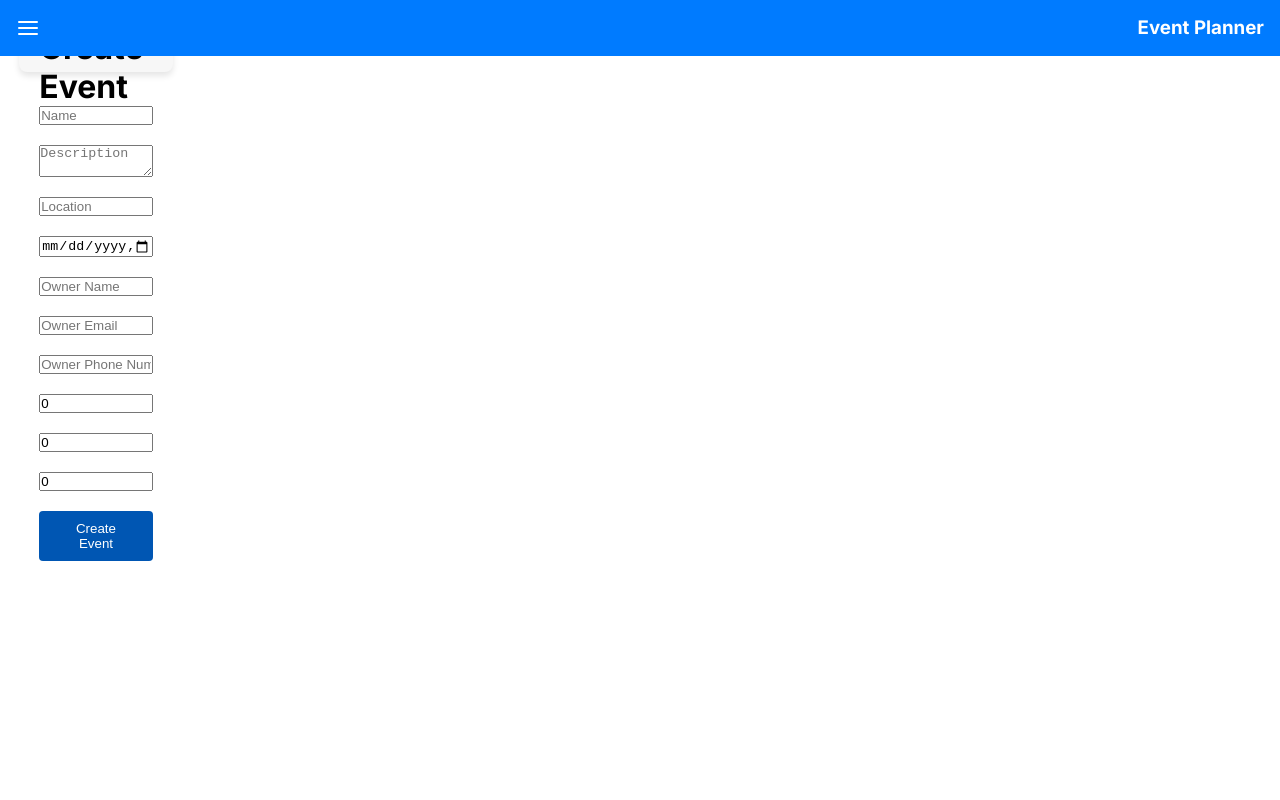
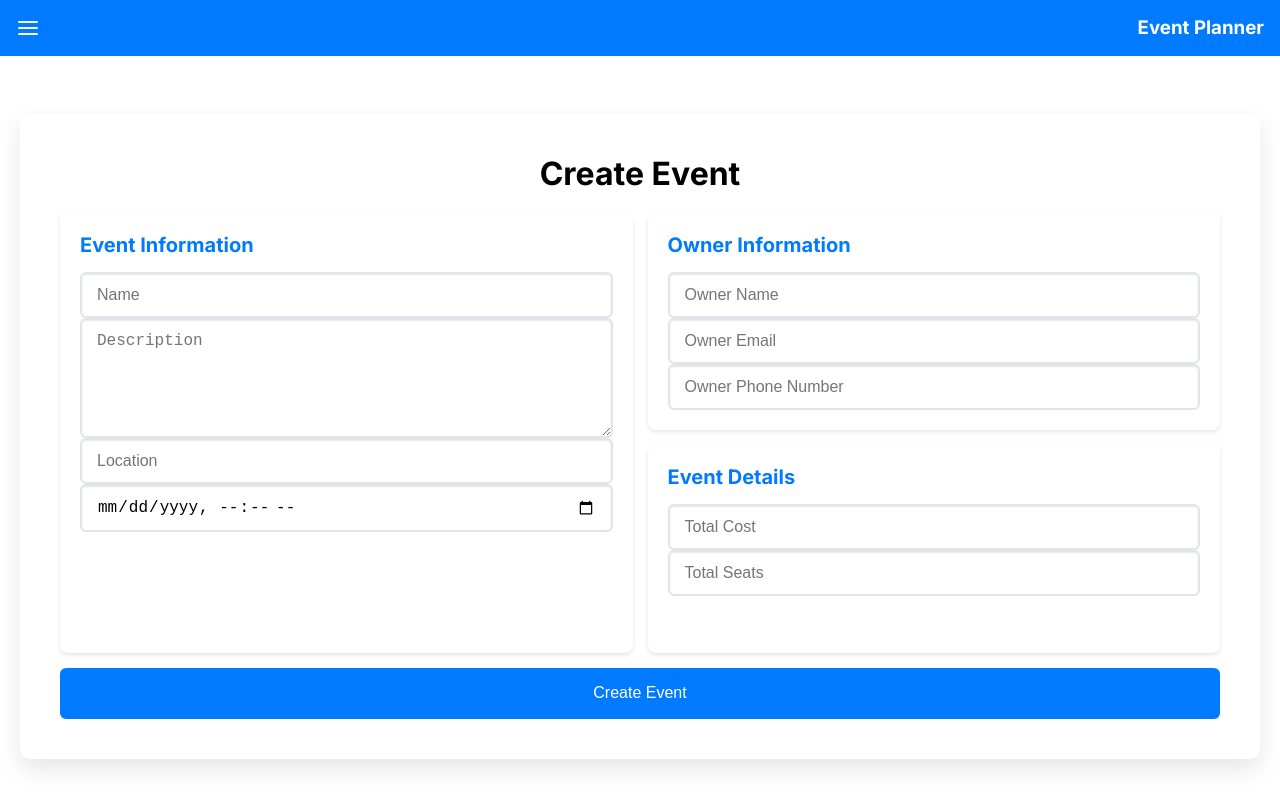
Before and after one commit to krumbs8749/event_planner_frontend, a Next.js app: page /events/create-event in a window 1280 px wide. Built offline with nearby package versions, Linux system fonts and the light colour scheme.

Commit message:
feat: added create event page

```diff
--- a/app/events/create-event/CreateEvent.module.scss
+++ b/app/events/create-event/CreateEvent.module.scss
@@ -1,57 +1,105 @@
-// CreateEvent.module.scss
-
 .createEventContainer {
-
+  grid-area: main;
   display: flex;
+  justify-content: space-around;
+  margin-top: 2rem;
+  width: 100%;
+  height: 100%;
   flex-direction: column;
-  justify-content: center;
-  align-items: center;
-  max-width: 100%;
-  height: 100%;
-  margin: auto;
+  padding: 20px;
+  background: #ffffff;
+  box-sizing: border-box;
 
 
 }
 
-.createEventFormContainer{
-
-  background: #f7f7f7;
-  width: 80%;
-  height: 80%;
-  padding: 20px;
-  border-radius: 8px;
-  box-shadow: 0 4px 6px rgba(0, 0, 0, 0.1);
-}
-.createEventForm {
+.createEventFormContainer {
+  background: #ffff;;
+  width: 100%;
+  margin: auto;
+  padding: 40px;
+  border-radius: 10px;
+  box-shadow: 0 10px 25px rgba(0, 0, 0, 0.1);
   display: flex;
   flex-direction: column;
   gap: 20px;
+  h1 {
+    text-align: center;
+  }
+}
 
+.createEventForm {
+  display: grid;
+  grid-template-columns: 1fr 1fr;
+  grid-template-rows: 1fr 1fr 10%;
+  grid-template-areas:
+    "eventInfo owner"
+    "eventInfo eventDetails"
+    "button button";
+  gap: 15px;
+}
+
+.formSection {
+  background: #ffffff; // Optional: Different background for section distinction
+  padding: 20px;
+  border-radius: 8px;
+  box-shadow: 0 2px 4px rgba(0,0,0,0.1); // Soft shadow for depth
+  display: flex;
+  flex-direction: column;
+  &.eventInfo{
+    grid-area: eventInfo;
+  }
+}
+
+.sectionTitle {
+  margin-bottom: 15px; // Space between title and inputs
+  color: #007bff; // Theme color for titles
+  font-size: 20px; // Larger font size for section titles
 }
 
 .formInput,
-.formTextarea {
-  padding: 10px;
-  border: 1px solid #ddd;
-  border-radius: 4px;
+.formInputDateTime,
+.formInputEmail,
+.formInputNumber,
+.formTextArea {
+  padding: 12px 15px;
+  border: 2px solid #e1e4e8;
+  border-radius: 6px;
   font-size: 16px;
+  background-color: #fff;
+  box-shadow: inset 0 1px 2px rgba(0,0,0,0.1);
+  transition: border-color 0.2s;
+
+  &:focus {
+    border-color: #007bff;
+    outline: none;
+    box-shadow: inset 0 2px 4px rgba(0,0,0,0.1), 0 0 0 2px rgba(0,86,179,0.2);
+  }
 }
 
-.formTextarea {
+.formTextArea {
   resize: vertical;
-  min-height: 150px;
+  min-height: 120px;
 }
 
 .submitButton {
-  padding: 10px 20px;
-  background-color: #0056b3;
+  grid-area: button;
+  padding: 12px 20px;
+  width: 100%;
+  background-color: #007bff;
   color: white;
+  font-size: 16px;
   border: none;
-  border-radius: 4px;
+  border-radius: 6px;
   cursor: pointer;
-  transition: background-color 0.3s;
+  transition: background-color 0.3s, transform 0.2s;
 
   &:hover {
-    background-color: #004494;
+    background-color: darken(#007bff, 10%);;
+    transform: translateY(-2px);
+  }
+
+  &:active {
+    transform: translateY(1px);
   }
 }
--- a/app/events/create-event/page.js
+++ b/app/events/create-event/page.js
@@ -12,9 +12,9 @@ const CreateEvent = () => {
     location: '',
     dateTime: '',
     owner: { name: '', email: '', phoneNumber: '' },
-    totalCost: 0,
-    totalSeats: 0,
-    totalRegistration: 0
+    totalCost: null,
+    totalSeats: null,
+    totalRegistration: null
   });
 
   const handleOwnerChange = (e) => {
@@ -38,23 +38,88 @@ const CreateEvent = () => {
       <div className={styles.createEventFormContainer}>
         <h1>Create Event</h1>
         <form onSubmit={handleSubmit} className={styles.createEventForm}>
-          <input type="text" placeholder="Name" value={eventData.name} onChange={(e) => setEventData({...eventData, name: e.target.value})} />
-          <textarea placeholder="Description" value={eventData.description} onChange={(e) => setEventData({...eventData, description: e.target.value})} />
-          <input type="text" placeholder="Location" value={eventData.location} onChange={(e) => setEventData({...eventData, location: e.target.value})} />
-          <input type="datetime-local" placeholder="DateTime" value={eventData.dateTime} onChange={(e) => setEventData({...eventData, dateTime: e.target.value})} />
-          {/* Owner details */}
-          <input type="text" placeholder="Owner Name" value={eventData.owner.name} name="name" onChange={handleOwnerChange} />
-          <input type="email" placeholder="Owner Email" value={eventData.owner.email} name="email" onChange={handleOwnerChange} />
-          <input type="text" placeholder="Owner Phone Number" value={eventData.owner.phoneNumber} name="phoneNumber" onChange={handleOwnerChange} />
-          {/* Additional Event details */}
-          <input type="number" placeholder="Total Cost" value={eventData.totalCost} onChange={(e) => setEventData({...eventData, totalCost: e.target.value})} />
-          <input type="number" placeholder="Total Seats" value={eventData.totalSeats} onChange={(e) => setEventData({...eventData, totalSeats: e.target.value})} />
-          <input type="number" placeholder="Total Registration" value={eventData.totalRegistration} onChange={(e) => setEventData({...eventData, totalRegistration: e.target.value})} />
+
+          {/* Event Information Section */}
+          <section className={`${styles.formSection} ${styles.eventInfo}`}>
+            <h2 className={styles.sectionTitle}>Event Information</h2>
+            <input
+              className={styles.formInput}
+              type="text"
+              placeholder="Name"
+              value={eventData.name}
+              onChange={(e) => setEventData({...eventData, name: e.target.value})}
+            />
+            <textarea
+              className={styles.formTextArea}
+              placeholder="Description"
+              value={eventData.description}
+              onChange={(e) => setEventData({...eventData, description: e.target.value})}
+            />
+            <input
+              className={styles.formInput}
+              type="text"
+              placeholder="Location"
+              value={eventData.location}
+              onChange={(e) => setEventData({...eventData, location: e.target.value})}
+            />
+            <input
+              className={styles.formInputDateTime}
+              type="datetime-local"
+              placeholder="DateTime"
+              value={eventData.dateTime}
+              onChange={(e) => setEventData({...eventData, dateTime: e.target.value})}
+            />
+          </section>
+
+          {/* Owner Information Section */}
+          <section className={`${styles.formSection} ${styles.owner}`}>
+            <h2 className={styles.sectionTitle}>Owner Information</h2>
+            <input
+              className={styles.formInput}
+              type="text"
+              placeholder="Owner Name"
+              value={eventData.owner.name}
+              onChange={handleOwnerChange}
+            />
+            <input
+              className={styles.formInputEmail}
+              type="email"
+              placeholder="Owner Email"
+              value={eventData.owner.email}
+              onChange={handleOwnerChange}
+            />
+            <input
+              className={styles.formInput}
+              type="text"
+              placeholder="Owner Phone Number"
+              value={eventData.owner.phoneNumber}
+              onChange={handleOwnerChange}
+            />
+          </section>
+
+          {/* Event Details Section */}
+          <section className={styles.formSection}>
+            <h2 className={styles.sectionTitle}>Event Details</h2>
+            <input
+              className={styles.formInputNumber}
+              type="number"
+              placeholder="Total Cost"
+              value={eventData.totalCost}
+              onChange={(e) => setEventData({...eventData, totalCost: e.target.value})}
+            />
+            <input
+              className={styles.formInputNumber}
+              type="number"
+              placeholder="Total Seats"
+              value={eventData.totalSeats}
+              onChange={(e) => setEventData({...eventData, totalSeats: e.target.value})}
+            />
+          </section>
+
           <button className={styles.submitButton} type="submit">Create Event</button>
         </form>
       </div>
-    </div>
-  );
+    </div>);
 };
 
 export default CreateEvent;
--- a/app/layout.module.scss
+++ b/app/layout.module.scss
@@ -7,7 +7,7 @@
     padding: 0;
     min-height: 100vh;
     grid-template-columns: 15% 1fr;
-    grid-template-rows: 10% 1fr;
+    grid-template-rows: 5% 1fr;
     grid-template-areas:
         "topbar topbar"
         "main main";
--- a/app/page.module.scss
+++ b/app/page.module.scss
@@ -2,6 +2,9 @@
 
 .main{
   grid-area: main;
-  width: 85%;
+  display: flex;
+  justify-content: space-around;
+  margin-top: 2rem;
+  width: 100%;
   height: 100%;
 }
```
Also changed, not shown: src/components/DiagramBuilder/ProfessionalTable/ProfessionalTable.module.scss (+9 -6 lines), src/components/Main/Main.js (+5 -2 lines), src/components/Main/main.module.scss (+7 -2 lines).
